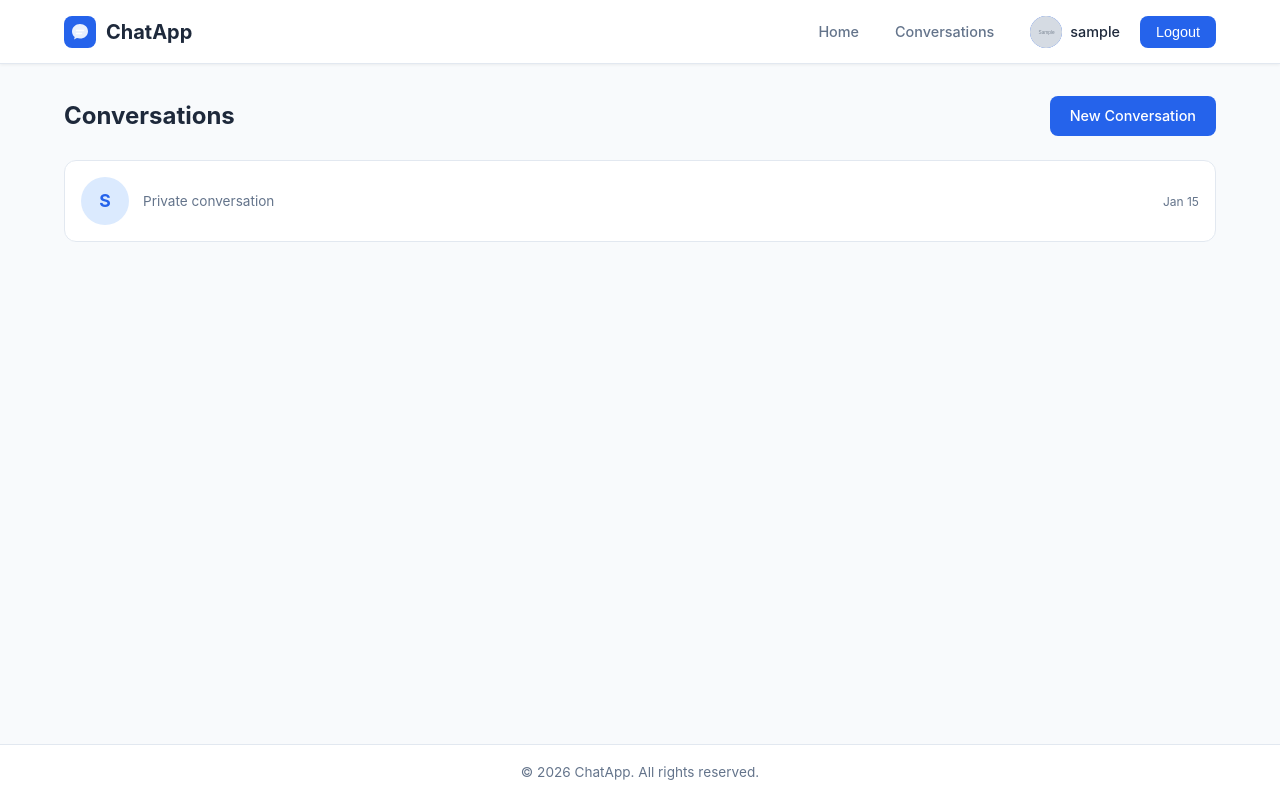
After one commit to Musthak2004/Real-time-Chat-Application, a Django app: page /chat/ in a window 1280 px wide. The commit adds this page. Run offline with Django 5.2, Linux system fonts and the light colour scheme; a user stored in the database is signed in; tables that the repository leaves empty hold one stand-in row (values such as "Sample post"); grey boxes marked "Sample" are stand-in pictures.

Commit message:
Fix navigation: add Conversations links, clean up form styles

```diff
--- /dev/null
+++ b/chat/templates/chat/conversation_list.html
@@ -0,0 +1,56 @@
+{% extends "base.html" %}
+
+{% block title %}Conversations{% endblock %}
+
+{% block content %}
+<div class="chat-header">
+  <h1>Conversations</h1>
+  <a href="{% url 'chat:conversation_create' %}" class="btn btn-primary">New Conversation</a>
+</div>
+
+{% if conversations %}
+  <div class="conversation-list">
+    {% for conversation in conversations %}
+      <a href="{% url 'chat:conversation_detail' conversation.pk %}" class="conversation-card">
+        <div class="conv-avatar">
+          {% if conversation.conversation_type == "GROUP" %}
+            {{ conversation.name|first|default:"G"|upper }}
+          {% else %}
+            {% with first_participant=conversation.participants.all|first %}
+              {{ first_participant.username|first|upper }}
+            {% endwith %}
+          {% endif %}
+        </div>
+        <div class="conv-info">
+          <div class="conv-name">
+            {% if conversation.conversation_type == "GROUP" %}
+              {{ conversation.name|default:"Unnamed Group" }}
+            {% else %}
+              {% for participant in conversation.participants.all %}
+                {% if participant != request.user %}
+                  {{ participant.username }}
+                {% endif %}
+              {% endfor %}
+            {% endif %}
+          </div>
+          <div class="conv-preview">
+            {% if conversation.conversation_type == "GROUP" %}
+              {{ conversation.participants.count }} members
+            {% else %}
+              Private conversation
+            {% endif %}
+          </div>
+        </div>
+        <div class="conv-meta">
+          <div class="conv-time">{{ conversation.updated_at|date:"M j" }}</div>
+        </div>
+      </a>
+    {% endfor %}
+  </div>
+{% else %}
+  <div class="card card-centered" style="padding: 48px;">
+    <p style="color: var(--text-muted); margin-bottom: 16px;">No conversations yet.</p>
+    <a href="{% url 'chat:conversation_create' %}" class="btn btn-primary">Start a Conversation</a>
+  </div>
+{% endif %}
+{% endblock %}
--- a/chat/urls.py
+++ b/chat/urls.py
@@ -1,4 +1,30 @@
 from django.urls import path
 
+from .views import (
+    ConversationListView,
+    ConversationDetailView,
+    ConversationCreateView,
+)
+
+app_name = "chat"
+
 urlpatterns = [
+
+    path(
+        "",
+        ConversationListView.as_view(),
+        name="conversation_list"
+    ),
+
+    path(
+        "create/",
+        ConversationCreateView.as_view(),
+        name="conversation_create"
+    ),
+
+    path(
+        "<int:pk>/",
+        ConversationDetailView.as_view(),
+        name="conversation_detail"
+    ),
 ]
--- a/chat/views.py
+++ b/chat/views.py
@@ -1,3 +1,76 @@
-from django.shortcuts import render
+from django.contrib.auth.mixins import LoginRequiredMixin
 
-# Create your views here.
+from django.urls import reverse_lazy
+
+from django.views.generic import (
+    ListView,
+    DetailView,
+    CreateView,
+)
+
+from .forms import ConversationForm
+from .models import Conversation
+
+class ConversationListView(
+    LoginRequiredMixin,
+    ListView
+):
+
+    model = Conversation
+
+    template_name = "chat/conversation_list.html"
+
+    context_object_name = "conversations"
+
+    def get_queryset(self):
+
+        return self.request.user.conversations.all().order_by("-updated_at")
+
+class ConversationDetailView(
+    LoginRequiredMixin,
+    DetailView
+):
+
+    model = Conversation
+
+    template_name = "chat/conversation_detail.html"
+
+    context_object_name = "conversation"
+
+    def get_queryset(self):
+
+        return self.request.user.conversations.all()
+
+class ConversationCreateView(
+    LoginRequiredMixin,
+    CreateView
+):
+
+    model = Conversation
+
+    form_class = ConversationForm
+
+    template_name = "chat/conversation_form.html"
+
+    success_url = reverse_lazy(
+        "chat:conversation_list"
+    )
+
+    def form_valid(
+        self,
+        form
+    ):
+
+        form.instance.created_by = (
+            self.request.user
+        )
+
+        response = super().form_valid(
+            form
+        )
+
+        self.object.participants.add(
+            self.request.user
+        )
+
+        return response
--- a/static/css/style.css
+++ b/static/css/style.css
@@ -434,6 +434,31 @@ a:hover {
   margin-top: 4px;
 }
 
+.radio-group {
+  display: flex;
+  gap: 12px;
+  flex-wrap: wrap;
+}
+
+.radio-group label {
+  display: flex;
+  align-items: center;
+  gap: 6px;
+  cursor: pointer;
+  padding: 8px 16px;
+  border: 1px solid var(--border);
+  border-radius: var(--radius);
+  font-size: 0.9rem;
+  font-weight: 400;
+  transition: border-color 0.2s, background 0.2s;
+  margin-bottom: 0;
+}
+
+.radio-group label:has(input:checked) {
+  border-color: var(--primary);
+  background: var(--primary-light);
+}
+
 /* ─── Hero Section ─────────────────────────────────────── */
 
 .hero {
@@ -462,6 +487,264 @@ a:hover {
   gap: 12px;
   justify-content: center;
   flex-wrap: wrap;
+}
+
+/* ─── Chat ──────────────────────────────────────────────── */
+
+.chat-header {
+  display: flex;
+  align-items: center;
+  justify-content: space-between;
+  margin-bottom: 24px;
+  gap: 16px;
+  flex-wrap: wrap;
+}
+
+.chat-header h1 {
+  font-size: 1.5rem;
+  font-weight: 700;
+}
+
+.conversation-list {
+  display: flex;
+  flex-direction: column;
+  gap: 8px;
+}
+
+.conversation-card {
+  display: flex;
+  align-items: center;
+  gap: 14px;
+  padding: 16px;
+  background: var(--surface);
+  border: 1px solid var(--border);
+  border-radius: var(--radius-lg);
+  text-decoration: none;
+  color: inherit;
+  transition: box-shadow 0.2s, transform 0.2s, border-color 0.2s;
+}
+
+.conversation-card:hover {
+  box-shadow: var(--shadow-md);
+  border-color: var(--primary-light);
+  color: inherit;
+}
+
+.conversation-card:active {
+  transform: scale(0.99);
+}
+
+.conv-avatar {
+  width: 48px;
+  height: 48px;
+  border-radius: 50%;
+  background: var(--primary-light);
+  color: var(--primary);
+  display: flex;
+  align-items: center;
+  justify-content: center;
+  font-size: 1.1rem;
+  font-weight: 700;
+  flex-shrink: 0;
+}
+
+.conv-info {
+  flex: 1;
+  min-width: 0;
+}
+
+.conv-name {
+  font-weight: 600;
+  font-size: 0.95rem;
+  margin-bottom: 2px;
+  white-space: nowrap;
+  overflow: hidden;
+  text-overflow: ellipsis;
+}
+
+.conv-preview {
+  font-size: 0.85rem;
+  color: var(--text-muted);
+  white-space: nowrap;
+  overflow: hidden;
+  text-overflow: ellipsis;
+}
+
+.conv-meta {
+  text-align: right;
+  flex-shrink: 0;
+}
+
+.conv-time {
+  font-size: 0.75rem;
+  color: var(--text-muted);
+  white-space: nowrap;
+}
+
+.conv-unread {
+  display: inline-flex;
+  align-items: center;
+  justify-content: center;
+  min-width: 20px;
+  height: 20px;
+  padding: 0 6px;
+  border-radius: 10px;
+  background: var(--primary);
+  color: #fff;
+  font-size: 0.7rem;
+  font-weight: 700;
+  margin-top: 4px;
+}
+
+/* ─── Chat Detail ──────────────────────────────────────── */
+
+.chat-detail {
+  display: flex;
+  flex-direction: column;
+  height: calc(100vh - var(--header-height) - var(--footer-height) - 64px);
+  max-height: calc(100vh - var(--header-height) - var(--footer-height) - 64px);
+}
+
+.chat-detail-header {
+  display: flex;
+  align-items: center;
+  gap: 12px;
+  padding: 12px 0;
+  border-bottom: 1px solid var(--border);
+  margin-bottom: 0;
+}
+
+.chat-detail-header .back-btn {
+  display: flex;
+  align-items: center;
+  justify-content: center;
+  width: 36px;
+  height: 36px;
+  border-radius: 50%;
+  color: var(--text-muted);
+  transition: background 0.2s;
+  text-decoration: none;
+  font-size: 1.2rem;
+}
+
+.chat-detail-header .back-btn:hover {
+  background: var(--bg);
+  color: var(--text);
+}
+
+.chat-detail-header .conv-avatar {
+  width: 40px;
+  height: 40px;
+  font-size: 1rem;
+}
+
+.chat-detail-header .conv-name {
+  font-size: 1.05rem;
+  margin-bottom: 0;
+}
+
+.chat-detail-header .conv-status {
+  font-size: 0.8rem;
+  color: var(--text-muted);
+}
+
+.chat-messages {
+  flex: 1;
+  overflow-y: auto;
+  padding: 16px 0;
+  display: flex;
+  flex-direction: column;
+  gap: 8px;
+}
+
+.chat-messages .empty {
+  text-align: center;
+  color: var(--text-muted);
+  margin: auto;
+  font-size: 0.9rem;
+}
+
+.message {
+  max-width: 75%;
+  padding: 10px 14px;
+  border-radius: 16px;
+  font-size: 0.9rem;
+  line-height: 1.5;
+  word-wrap: break-word;
+}
+
+.message.sent {
+  align-self: flex-end;
+  background: var(--primary);
+  color: #fff;
+  border-bottom-right-radius: 4px;
+}
+
+.message.received {
+  align-self: flex-start;
+  background: var(--bg);
+  border: 1px solid var(--border);
+  border-bottom-left-radius: 4px;
+}
+
+.message .msg-sender {
+  font-size: 0.75rem;
+  font-weight: 600;
+  color: var(--primary);
+  margin-bottom: 2px;
+}
+
+.message .msg-time {
+  font-size: 0.7rem;
+  opacity: 0.7;
+  margin-top: 4px;
+  text-align: right;
+}
+
+.chat-input-area {
+  display: flex;
+  gap: 8px;
+  padding: 12px 0;
+  border-top: 1px solid var(--border);
+}
+
+.chat-input-area input {
+  flex: 1;
+  padding: 10px 14px;
+  border: 1px solid var(--border);
+  border-radius: 24px;
+  font-size: 0.9rem;
+  font-family: inherit;
+  outline: none;
+  transition: border-color 0.2s;
+}
+
+.chat-input-area input:focus {
+  border-color: var(--primary);
+}
+
+.chat-input-area button {
+  width: 40px;
+  height: 40px;
+  border-radius: 50%;
+  border: none;
+  background: var(--primary);
+  color: #fff;
+  font-size: 1.1rem;
+  cursor: pointer;
+  display: flex;
+  align-items: center;
+  justify-content: center;
+  transition: background 0.2s, transform 0.15s;
+  flex-shrink: 0;
+}
+
+.chat-input-area button:hover {
+  background: var(--primary-hover);
+}
+
+.chat-input-area button:active {
+  transform: scale(0.92);
 }
 
 /* ─── Section title (for future pages) ─────────────────── */
--- a/templates/base.html
+++ b/templates/base.html
@@ -24,6 +24,7 @@
         <a href="{% url 'home' %}" class="nav-link">Home</a>
 
         {% if user.is_authenticated %}
+          <a href="{% url 'chat:conversation_list' %}" class="nav-link">Conversations</a>
           <a href="{% url 'accounts:profile' %}" class="user-dropdown">
             <div class="avatar">
               {% if user.profile_picture %}
--- a/templates/home.html
+++ b/templates/home.html
@@ -9,6 +9,7 @@
 
   {% if user.is_authenticated %}
     <div class="hero-actions">
+      <a href="{% url 'chat:conversation_list' %}" class="btn btn-primary">My Conversations</a>
       <a href="{% url 'accounts:profile' %}" class="btn btn-outline">Edit Profile</a>
     </div>
   {% else %}
```
Also changed, not shown: chat/templates/chat/conversation_detail.html (added, +62 -0 lines), chat/templates/chat/conversation_form.html (added, +56 -0 lines).
